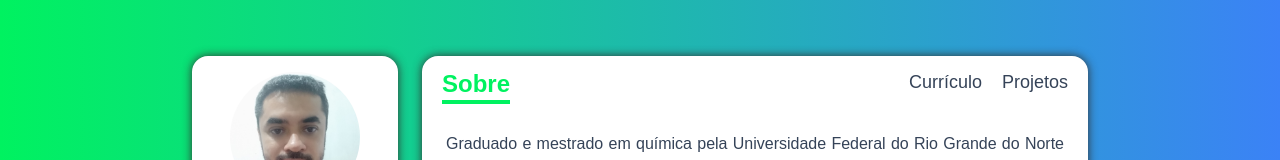
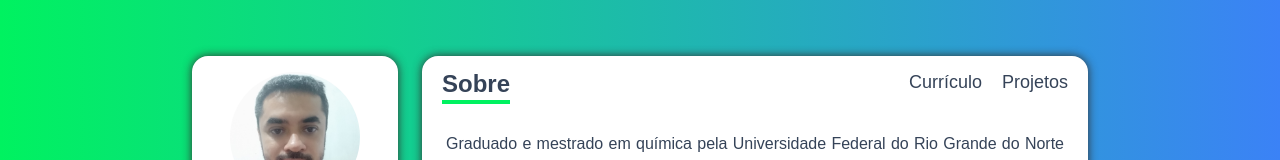
Before and after one commit to emersoncarneirodasilva/portfolio-next, a Next.js app: page / in a window 1280 px wide. Shown: the top 160 px of the page. Built offline with nearby package versions, Linux system fonts and the light colour scheme.

Commit message:
correcoes

```diff
--- a/components/Navbar.tsx
+++ b/components/Navbar.tsx
@@ -36,7 +36,7 @@ const Navbar = () => {
 
   return (
     <div className="flex justify-between px-5 my-3">
-      <span className="text-xl font-bold border-b-4 text-green border-green md:text-2xl">
+      <span className="text-xl font-bold border-b-4 border-green md:text-2xl">
         {activeItem}
       </span>
       <div className="flex space-x-5 text-lg">
--- a/pages/_app.tsx
+++ b/pages/_app.tsx
@@ -3,9 +3,14 @@ import Sidebar from '../components/Sidebar';
 import '../styles/globals.css';
 import { ThemeProvider } from "next-themes";
 import { AnimatePresence } from "framer-motion";
+import Head from 'next/head';
 
 function MyApp({ Component, pageProps, router }) {
   return (
+    <>
+      <Head>
+        <title>Portifólio</title>
+      </Head>
       <ThemeProvider attribute="class">
         <div className="grid grid-cols-12 gap-6 px-5 my-14 lg:mb-0 md:mb-16 sm:px-20 md:px-32 lg:px-36 xl:px-48">
 
@@ -22,6 +27,7 @@ function MyApp({ Component, pageProps, router }) {
 
         </div>
       </ThemeProvider>
+    </>
  )
 }
 
--- a/pages/index.tsx
+++ b/pages/index.tsx
@@ -31,22 +31,20 @@ const About = ({endpoint}) => {
   )
 }
 
-export default About
-
-export const getServerSideProps: GetServerSideProps = async (context: GetServerSidePropsContext) => {
-  /*console.log(process.env.VERCEL_URL)
+/* export const getServerSideProps: GetServerSideProps = async (context: GetServerSidePropsContext) => {
+  console.log(process.env.VERCEL_URL)
 
   const res = await fetch(`${process.env.VERCEL_URL}/api/services`)
   const data = await res.json()
 
   console.log(data)
-*/
+
   return {
     props: {
       endpoint: process.env.VERCEL_URL,
     }
   }
-}
+}*/
 /*
 export const getStaticProps: GetStaticProps = async (context: GetStaticPropsContext) => {
   const res = await fetch("http://localhost:3000/api/services")
@@ -60,3 +58,5 @@ export const getStaticProps: GetStaticProps = async (context: GetStaticPropsCont
     }
   }
 }*/
+
+export default About
```
Lines whose indentation alone changed are shown as unchanged.
